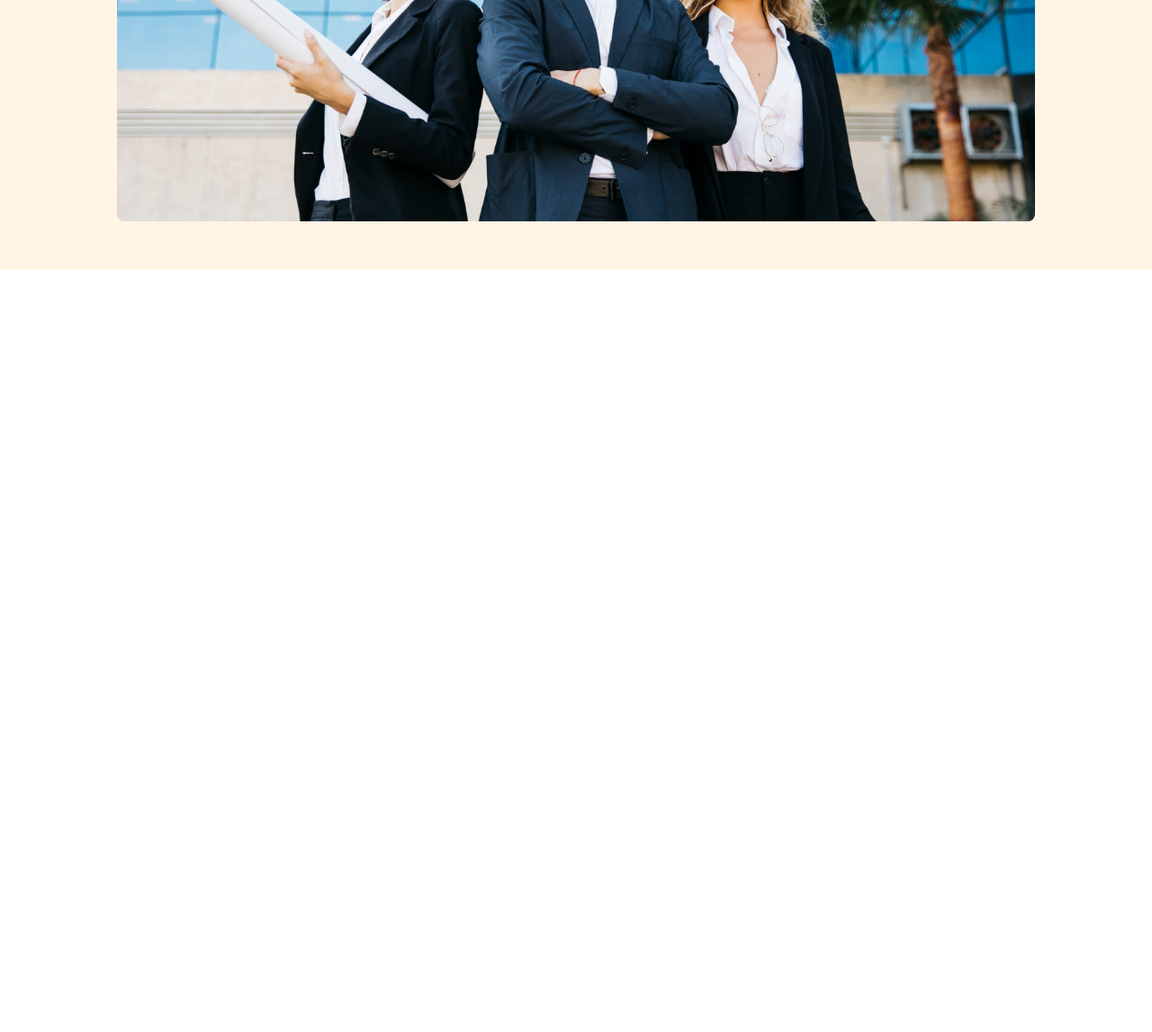
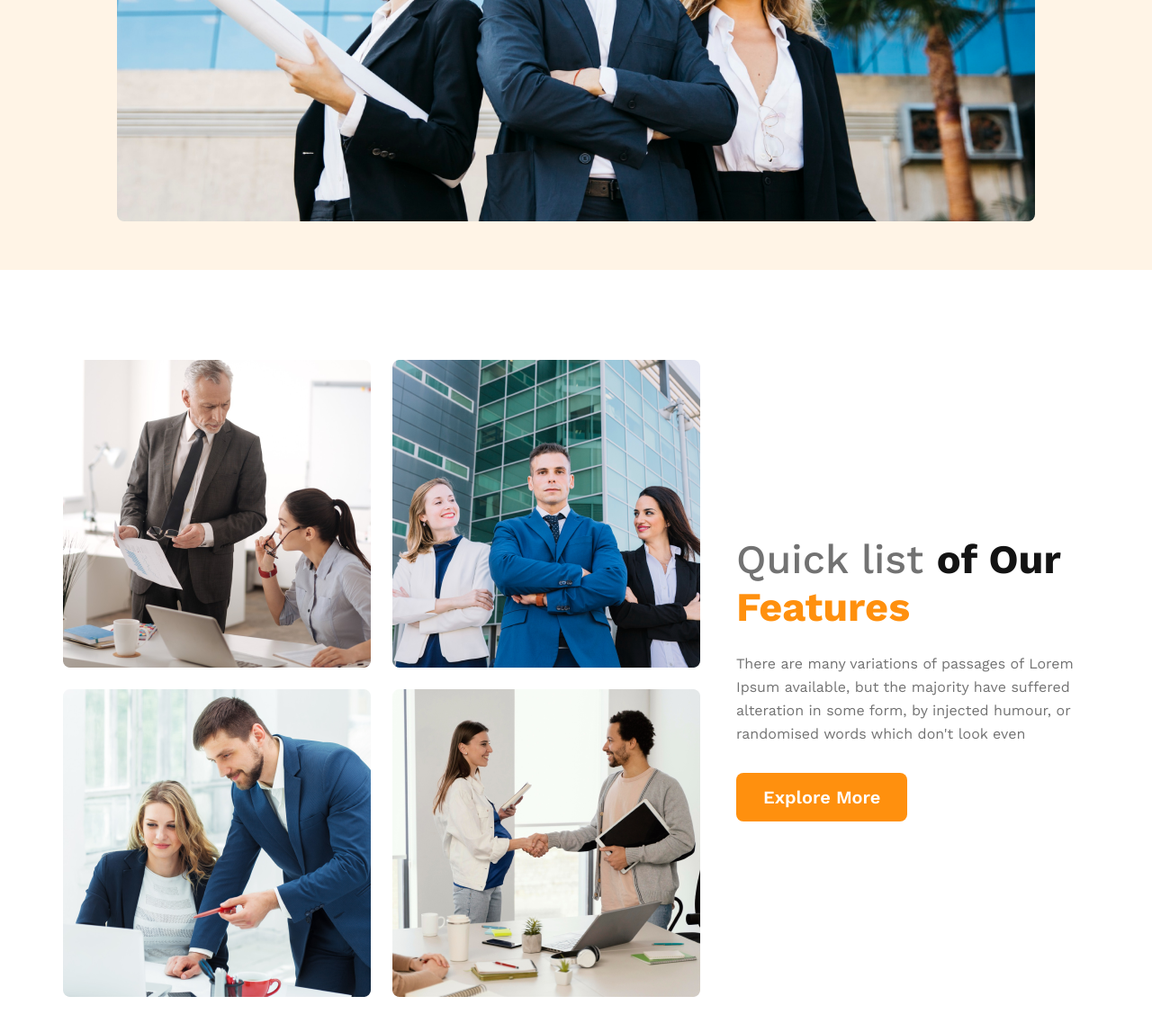
Before and after one commit to fardin-ahmed-1/architects, a plain HTML site: page index.html in a window 1280 px wide. Shown: the part 817-1964 px from the top of the page at 90% size. Before the commit the page ends 1117 px from the top, so only its background shows below. Drawn offline with nearby package versions, Linux system fonts and the light colour scheme.

Commit message:
feature section done

```diff
--- a/index.html
+++ b/index.html
@@ -25,8 +25,24 @@
         <button class="btn-primary">Explore More</button>
     </div>
     <img class="banner-img" src="./images/banner.png" alt="">
-
     </header>
-
+    <main>
+        <!-- Feature section -->
+        <section>
+            <div class="feature-container">
+                <div class="image-container">
+                    <img src="./images/team1.png" alt="">
+                    <img src="./images/team2.png" alt="">
+                    <img src="./images/team3.png" alt="">
+                    <img src="./images/team4.png" alt="">
+                </div>
+                <div class="feature-content">
+                    <h1><span class="quicklist">Quick list</span> <span class="ofour">of Our</span><span class="feature"> Features</span></h1>
+                    <p>There are many variations of passages of Lorem Ipsum available, but the majority have suffered alteration in some form, by injected humour, or randomised words which don't look even</p>
+                    <button class="btn-primary">Explore More</button>
+                </div>
+            </div>
+        </section>
+    </main>
 </body>
 </html>
--- a/style/style.css
+++ b/style/style.css
@@ -7,7 +7,7 @@
     font-family: 'Work Sans', sans-serif;
 }
 
-.btn-primary{
+.btn-primary {
     color: #FFF;
     text-align: center;
     font-size: 20px;
@@ -16,10 +16,14 @@
     border-radius: 8px;
     background: #FF900E;
     border: none;
-    margin: 0 auto;
-    display: block;
     margin-top: 30px;
 }
+
+main {
+    max-width: 1140px;
+    margin: 0 auto;
+}
+
 /* Header styles */
 
 .header {
@@ -79,6 +83,7 @@ nav a:hover {
     font-size: 64px;
     font-weight: 700;
 }
+
 .banner-content p {
     color: #727272;
     font-size: 16px;
@@ -86,66 +91,158 @@ nav a:hover {
     line-height: 26px;
     padding-top: 26px;
 }
-.banner-img{
+
+.banner-img {
     width: 100%;
     border-radius: 8px;
 }
 
+/* Feature section */
+.feature-container {
+    display: flex;
+    column-gap: 40px;
+    align-items: center;
+    padding: 100px 0px;
 
+}
+
+.image-container {
+    display: grid;
+    grid-template-columns: repeat(2, 1fr);
+    gap: 24px;
+}
+
+/* .image-container img{
+    width: 120%;
+} */
+
+.feature-content h1 {
+    color: #727272;
+    font-size: 45px;
+    font-weight: 500;
+}
+
+.feature-content p {
+    color: #727272;
+    font-size: 16px;
+    font-weight: 400;
+    line-height: 26px;
+    /* 162.5% */
+    padding-top: 24px;
+}
+
+.ofour {
+    color: #131313;
+    font-weight: 700;
+}
+
+.feature {
+    color: #FF900E;
+    font-weight: 700;
+}
 
 /* Resoponsive style */
 
 @media screen and (max-width:576px) {
-    .header{
-       padding: 30px;
+    .header {
+        padding: 30px;
     }
-    nav{
+
+    nav {
         flex-direction: column;
     }
-    .logo{
+
+    .logo {
         text-align: center;
         padding-bottom: 20px;
     }
-    nav > ul{
+
+    nav>ul {
         margin: 0 auto;
     }
-    .banner-content{
+
+    .banner-content {
         padding-top: 80px;
     }
-    .banner-content h1{
+
+    .banner-content h1 {
         font-size: 50px;
     }
 
+    .image-container {
+
+        grid-template-columns: 1fr;
+        gap: 24px;
+    }
+
+    .feature-container {
+        flex-direction: column;
+        padding: 50px;
+
+    }
+
+
 }
+
 @media screen and (min-width:576px) and (max-width:840px) {
-    .header{
+    .header {
         padding: 30px;
-     }
-     /* nav{
+    }
+
+    /* nav{
          flex-direction: column;
      } */
 
-     .logo{
+    .logo {
         font-size: 40px;
     }
-    .banner-content h1{
+
+    .banner-content h1 {
         font-size: 55px;
     }
 
+    .feature-container {
+        flex-direction: column;
+        padding: 50px 30px;
+
+    }
+
+    .image-container img {
+     width: 100%;
+
+    }
+    .feature-content h1{
+        padding-top: 30px;
+    }
+    .feature-content h1{
+        padding-top: 30px;
+    }
+
 }
+
 @media screen and (min-width:840px) and (max-width:1080px) {
-    .header{
+    .header {
         padding: 50px;
-     }
-     /* nav{
+    }
+
+    /* nav{
          flex-direction: column;
      } */
 
-     .logo{
+    .logo {
         font-size: 45px;
     }
-    .banner-content h1{
+
+    .banner-content h1 {
         font-size: 60px;
+    }
+    .feature-container {
+        flex-direction: column;
+        padding: 50px ;
+    }
+
+    .feature-content h1{
+        padding-top: 30px;
     }
 
 }
```
